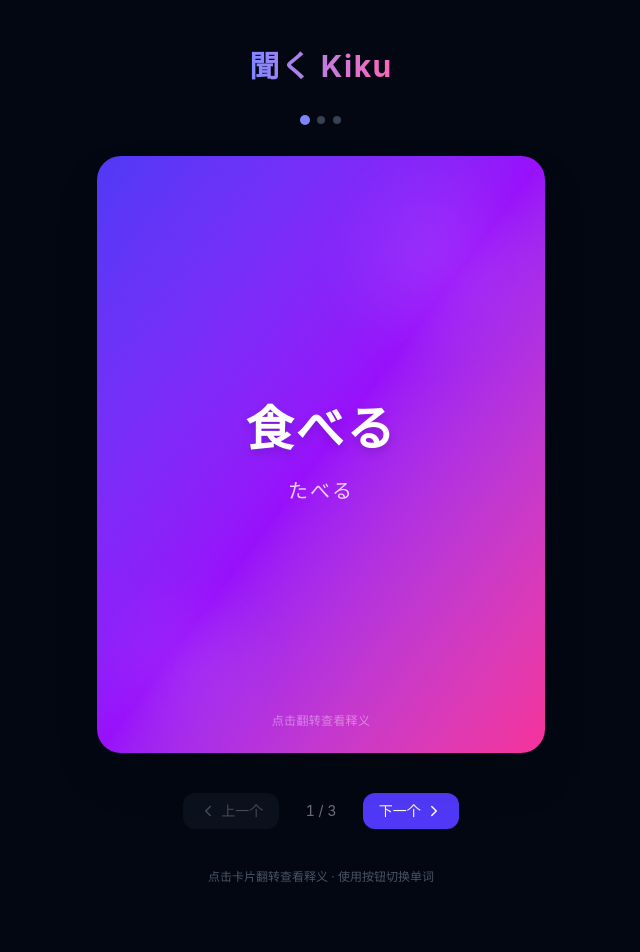
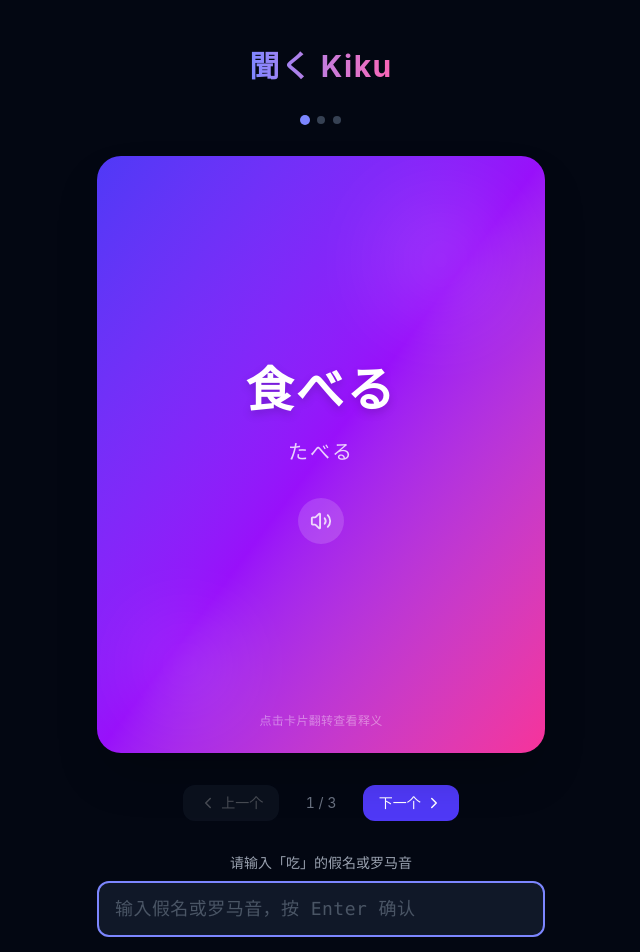
Before and after one commit to kitan3570/kiku, a React (Vite) app in the folder frontend/: page / in a window 1280 px wide. Shown: the top 952 px of the page, without its empty margins (319-959 px from the left). Built offline with nearby package versions, Linux system fonts and the light colour scheme.

Commit message:
feat(frontend): implement typing practice with shake animation and ja-JP TTS

```diff
--- a/frontend/src/App.tsx
+++ b/frontend/src/App.tsx
@@ -1,5 +1,6 @@
 import { useState, useCallback } from "react";
 import Flashcard, { type WordData } from "./components/Flashcard";
+import TypingPractice from "./components/TypingPractice";
 import { ChevronLeft, ChevronRight } from "lucide-react";
 
 // ── Mock 单词数据 ─────────────────────────────────────
@@ -75,7 +76,7 @@ export default function App() {
       <Flashcard wordData={current} direction={direction} />
 
       {/* 导航按钮 */}
-      <div className="flex items-center gap-6 mt-2">
+      <div className="flex items-center gap-6">
         <button
           onClick={goPrev}
           disabled={index === 0}
@@ -105,9 +106,12 @@ export default function App() {
         </button>
       </div>
 
+      {/* 拼写练习 */}
+      <TypingPractice wordData={current} />
+
       {/* 操作提示 */}
-      <p className="text-xs text-gray-600 mt-2">
-        点击卡片翻转查看释义 · 使用按钮切换单词
+      <p className="text-xs text-gray-600">
+        点击卡片翻转查看释义 · 点击喇叭图标听发音
       </p>
     </main>
   );
--- a/frontend/src/components/Flashcard.tsx
+++ b/frontend/src/components/Flashcard.tsx
@@ -1,5 +1,7 @@
 import { useState } from "react";
 import { motion, AnimatePresence, type Variants } from "framer-motion";
+import { Volume2 } from "lucide-react";
+import { playJapaneseSpeech } from "../utils/tts";
 
 // ── 类型定义 ──────────────────────────────────────────
 export interface WordData {
@@ -43,9 +45,12 @@ const slideVariants: Variants = {
 export default function Flashcard({ wordData, direction }: FlashcardProps) {
   const [isFlipped, setIsFlipped] = useState(false);
 
-  // 切换单词时重置翻转状态
-  // 使用 key effect 重置
   const handleCardClick = () => setIsFlipped((prev) => !prev);
+
+  const handleSpeak = (e: React.MouseEvent) => {
+    e.stopPropagation(); // 防止触发酵片翻转
+    playJapaneseSpeech(wordData.word);
+  };
 
   return (
     <div className="flex justify-center items-center w-full">
@@ -89,9 +94,19 @@ export default function Flashcard({ wordData, direction }: FlashcardProps) {
                 {wordData.kana}
               </span>
 
+              {/* 喇叭按钮 — 朗读当前单词 */}
+              <button
+                onClick={handleSpeak}
+                className="relative mt-2 p-3 rounded-full bg-white/15 hover:bg-white/25
+                           transition-colors duration-200 active:scale-90"
+                aria-label="朗读"
+              >
+                <Volume2 size={22} className="text-white/80" />
+              </button>
+
               {/* 底部提示 */}
               <span className="absolute bottom-6 text-xs text-white/40 tracking-wide">
-                点击翻转查看释义
+                点击卡片翻转查看释义
               </span>
             </div>
 
@@ -148,9 +163,21 @@ export default function Flashcard({ wordData, direction }: FlashcardProps) {
                 </div>
               )}
 
+              {/* 喇叭按钮 — 朗读当前单词 */}
+              <div className="flex justify-center">
+                <button
+                  onClick={handleSpeak}
+                  className="p-2.5 rounded-full bg-slate-200 hover:bg-slate-300
+                             transition-colors duration-200 active:scale-90"
+                  aria-label="朗读"
+                >
+                  <Volume2 size={20} className="text-slate-600" />
+                </button>
+              </div>
+
               {/* 底部提示 */}
               <span className="absolute bottom-6 text-xs text-slate-400 tracking-wide self-center">
-                点击翻转回日文
+                点击卡片翻转回日文
               </span>
             </div>
           </motion.div>
--- /dev/null
+++ b/frontend/src/components/TypingPractice.tsx
@@ -0,0 +1,126 @@
+import { useState, useRef, useCallback, useEffect } from "react";
+import { motion } from "framer-motion";
+import type { WordData } from "./Flashcard";
+
+interface TypingPracticeProps {
+  wordData: WordData;
+  /** 每次答对时回调（用于统计、切换等） */
+  onCorrect?: () => void;
+}
+
+type FeedbackState = "idle" | "success" | "failure";
+
+export default function TypingPractice({ wordData, onCorrect }: TypingPracticeProps) {
+  const [input, setInput] = useState("");
+  const [feedback, setFeedback] = useState<FeedbackState>("idle");
+  const inputRef = useRef<HTMLInputElement>(null);
+
+  // 切换单词时重置状态
+  useEffect(() => {
+    setInput("");
+    setFeedback("idle");
+    inputRef.current?.focus();
+  }, [wordData.id]);
+
+  const handleSubmit = useCallback(() => {
+    const trimmed = input.trim();
+    if (!trimmed) return;
+
+    // 与假名和罗马音比对（忽略大小写）
+    const isCorrect =
+      trimmed === wordData.kana ||
+      trimmed.toLowerCase() === wordData.romaji.toLowerCase();
+
+    if (isCorrect) {
+      setFeedback("success");
+      onCorrect?.();
+
+      // success 动画持续后自动清空并恢复 idle
+      setTimeout(() => {
+        setInput("");
+        setFeedback("idle");
+        inputRef.current?.focus();
+      }, 800);
+    } else {
+      setFeedback("failure");
+
+      // failure 动画持续后恢复 idle
+      setTimeout(() => {
+        setInput("");
+        setFeedback("idle");
+        inputRef.current?.focus();
+      }, 600);
+    }
+  }, [input, wordData.kana, wordData.romaji, onCorrect]);
+
+  const handleKeyDown = (e: React.KeyboardEvent) => {
+    if (e.key === "Enter") {
+      e.preventDefault();
+      handleSubmit();
+    }
+  };
+
+  // ── 边框颜色 ────────────────────────────────────────
+  const borderColor =
+    feedback === "success"
+      ? "border-emerald-400"
+      : feedback === "failure"
+        ? "border-red-400"
+        : "border-gray-600 focus-within:border-indigo-400";
+
+  return (
+    <div className="w-full max-w-md">
+      {/* 提示词 */}
+      <p className="text-sm text-gray-400 mb-2 text-center">
+        请输入「{wordData.meaning}」的假名或罗马音
+      </p>
+
+      {/* 输入框容器 */}
+      <motion.div
+        animate={
+          feedback === "failure"
+            ? { x: [0, -10, 10, -10, 10, 0] }
+            : feedback === "success"
+              ? { scale: [1, 1.04, 1] }
+              : {}
+        }
+        transition={
+          feedback === "failure"
+            ? { duration: 0.4, ease: "easeInOut" }
+            : { duration: 0.3, ease: "easeOut" }
+        }
+        className={`relative rounded-xl border-2 ${borderColor} bg-gray-900 transition-colors duration-300`}
+      >
+        <input
+          ref={inputRef}
+          type="text"
+          value={input}
+          onChange={(e) => {
+            setInput(e.target.value);
+            if (feedback !== "idle") setFeedback("idle");
+          }}
+          onKeyDown={handleKeyDown}
+          placeholder="输入假名或罗马音，按 Enter 确认"
+          autoComplete="off"
+          autoCorrect="off"
+          spellCheck={false}
+          className="w-full bg-transparent px-4 py-3 text-lg text-gray-100 placeholder-gray-600
+                     outline-none font-mono tracking-wide"
+        />
+      </motion.div>
+
+      {/* 反馈文字 */}
+      <p
+        className={`text-xs text-center mt-2 transition-opacity duration-200 ${
+          feedback === "idle" ? "opacity-0" : "opacity-100"
+        } ${
+          feedback === "success"
+            ? "text-emerald-400"
+            : "text-red-400"
+        }`}
+      >
+        {feedback === "success" ? "✓ 正确！" : feedback === "failure" ? "✗ 再试一次" : ""}
+      </p>
+    </div>
+  );
+}
--- /dev/null
+++ b/frontend/src/utils/tts.ts
@@ -0,0 +1,27 @@
+/**
+ * 浏览器原生 Web Speech API — 日语朗读
+ *
+ * 用法：
+ *   import { playJapaneseSpeech } from "../utils/tts";
+ *   playJapaneseSpeech("食べる");
+ */
+
+/** 播放日语文本。若当前正在播放则先取消 */
+export function playJapaneseSpeech(text: string): void {
+  const synth = window.speechSynthesis;
+
+  // 如果正在播放或暂停，先清空队列
+  if (synth.speaking || synth.pending) {
+    synth.cancel();
+  }
+
+  // 短延时确保 cancel 生效（部分浏览器需要）
+  setTimeout(() => {
+    const utterance = new SpeechSynthesisUtterance(text);
+    utterance.lang = "ja-JP";
+    utterance.rate = 0.9;   // 稍慢一点，更清晰
+    utterance.pitch = 1.0;
+    utterance.volume = 1.0;
+    synth.speak(utterance);
+  }, 50);
+}
```
